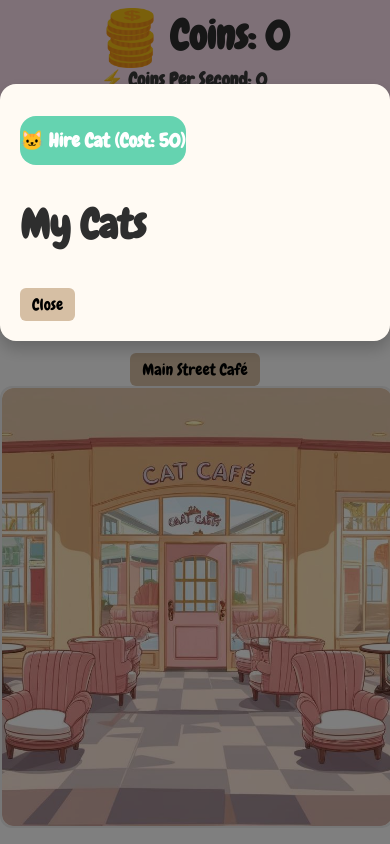
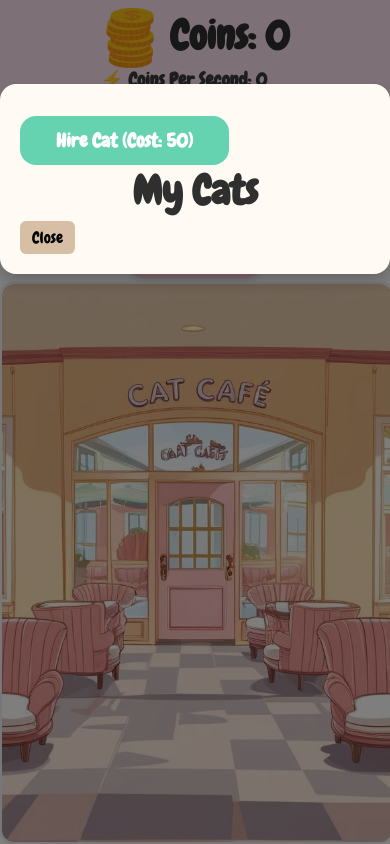
Before and after one commit to scrowley016/cat-cafe-idle, a React (Create React App) app: page / in a window 390 px wide. Both pictures are taken after a click on the button "Show Cats 🐱". Built offline with nearby package versions, Linux system fonts and the light colour scheme.

Commit message:
final style updates for today :)

```diff
--- a/src/App.css
+++ b/src/App.css
@@ -25,7 +25,7 @@ h1,
 h2 {
   font-family: "Chewy", system-ui;
   font-size: 2.5rem;
-  color: #2e2e2e;
+  color: #2f2f2f;
 }
 
 .container {
@@ -298,7 +298,6 @@ button {
     flex: 1;
     order: 1;
     height: auto;
-    padding: 16px 0;
   }
 
   .scroll-area {
@@ -346,7 +345,7 @@ button {
   .serve-btn {
     width: 100%;
     font-size: 1.8rem;
-    padding: 20px;
+    padding: 0px !important;
     border-radius: 28px;
   }
 }
@@ -366,6 +365,22 @@ button.serve-btn:hover {
   transform: translateY(-4px);
 }
 
+button.hire-btn-mbl{
+  background-color: #65d3b0;
+  color: white;
+  font-size: 1.2rem;
+  font-weight: bold;
+  padding: 12px 36px;
+  border-radius: 16px;
+  margin-top: 12px;
+  transition: background-color 0.3s ease;
+}
+button.hire-btn-mbl:hover {
+  background-color: #4cb998;
+}
+
+
+
 button.hire-btn {
   background-color: #65d3b0;
   color: white;
@@ -382,7 +397,7 @@ button.hire-btn:hover {
 
 button.upgrade-btn {
   background-color: #ffe48c;
-  color: #2e2e2e;
+  color: #2f2f2f;
   font-weight: bold;
   padding: 8px 16px;
   border-radius: 12px;
@@ -409,9 +424,9 @@ button.upgrade-btn:hover {
   overflow-y: auto;
   box-shadow: 0 8px 16px rgba(0, 0, 0, 0.2);
 }
-.cafe-tab {
+.cafe-button {
   background-color: #ffdde7;
-  color: #3a3a3a;
+  color: #2f2f2f;
   font-weight: bold;
   padding: 8px 16px;
   border: none;
@@ -421,7 +436,13 @@ button.upgrade-btn:hover {
   transition: background-color 0.3s ease;
 }
 
-.cafe-tab:hover,
-.cafe-tab.active {
+.cafe-button:hover,
+.cafe-button.active {
   background-color: #ffc5d4;
 }
+
+.ReactModal__Content h2{
+  margin: 0;
+  padding: 0;
+  text-align: center;
+}
--- a/src/App.js
+++ b/src/App.js
@@ -253,15 +253,39 @@ const handleClick = (e) => {
         <div className="coin">
           <div>
             <h2>
-              <img src="/images/coin-stack.png" alt="coins" style={{ height: "1.5em", verticalAlign: "middle" }} /> Coins: {coins}
+              <img
+                src="/images/coin-stack.png"
+                alt="coins"
+                style={{ height: "1.5em", verticalAlign: "middle" }}
+              />{" "}
+              Coins: {coins}
             </h2>
           </div>
-          <div> <h3>⚡ Coins Per Second: {coinsPerSecond}</h3></div>
+          <div>
+            {" "}
+            <h3>⚡ Coins Per Second: {coinsPerSecond}</h3>
+          </div>
         </div>
         <button onClick={handleClick} className="serve-btn">
-          <img src="/images/coin.png" alt="coin" style={{ height: "1.5em", verticalAlign: "middle", marginRight: "8px" }} />
+          <img
+            src="/images/coin.png"
+            alt="coin"
+            style={{
+              height: "1.5em",
+              verticalAlign: "middle",
+              marginRight: "8px",
+            }}
+          />
           Serve Customer
-          <img src="/images/coin.png" alt="coin" style={{ height: "1.5em", verticalAlign: "middle", marginLeft: "8px" }} />
+          <img
+            src="/images/coin.png"
+            alt="coin"
+            style={{
+              height: "1.5em",
+              verticalAlign: "middle",
+              marginLeft: "8px",
+            }}
+          />
         </button>
       </header>
 
@@ -310,16 +334,25 @@ const handleClick = (e) => {
               );
               return (
                 <div key={up.id} className="upgrade-card">
-                  <p><strong>{up.name}</strong> (x{up.count})</p>
-                  <p>+{up.cps} CPS — {cost} coins</p>
-                  <button className="upgrade-btn" onClick={() => buyUpgrade(up.id)}>
+                  <p>
+                    <strong>{up.name}</strong> (x{up.count})
+                  </p>
+                  <p>
+                    +{up.cps} CPS — {cost} coins
+                  </p>
+                  <button
+                    className="upgrade-btn"
+                    onClick={() => buyUpgrade(up.id)}
+                  >
                     Buy
                   </button>
                 </div>
               );
             })}
           </div>
-          <button onClick={() => setShowUpgrades(false)} className="close-btn">Close</button>
+          <button onClick={() => setShowUpgrades(false)} className="close-btn">
+            Close
+          </button>
         </Modal>
 
         <main className="cafe-area">
@@ -328,7 +361,9 @@ const handleClick = (e) => {
               <button
                 key={cafe.id}
                 onClick={() => setCurrentCafeIndex(i)}
-                className={currentCafeIndex === i ? "active" : ""}
+                className={
+                  currentCafeIndex === i ? "active cafe-button" : "cafe-button"
+                }
               >
                 {cafe.name}
               </button>
@@ -343,10 +378,16 @@ const handleClick = (e) => {
 
         {/* Mobile Toggle Buttons */}
         <div className="mobile-toggle">
-          <button onClick={() => setShowCats(!showCats)} className="toggle-button">
+          <button
+            onClick={() => setShowCats(!showCats)}
+            className="toggle-button"
+          >
             {showCats ? "Hide Cats 🐾" : "Show Cats 🐱"}
           </button>
-          <button onClick={() => setShowUpgrades(!showUpgrades)} className="toggle-button">
+          <button
+            onClick={() => setShowUpgrades(!showUpgrades)}
+            className="toggle-button"
+          >
             {showUpgrades ? "Hide Upgrades 🛠️" : "Show Upgrades 📦"}
           </button>
         </div>
@@ -379,11 +420,11 @@ const handleClick = (e) => {
           className="game-modal"
           overlayClassName="game-modal-overlay"
         >
-          <button className="hire-btn" onClick={hireCat}>
-            🐱 Hire Cat (Cost: {Math.floor(50 * Math.pow(1.375, cats))})
+          <button className="hire-btn-mbl" onClick={hireCat}>
+           Hire Cat (Cost: {Math.floor(50 * Math.pow(1.375, cats))})
           </button>
           <h2>My Cats</h2>
-          <div className="scroll-area">
+          <div className="scroll-area-cat">
             {currentCafe.cats.map((cat, i) => (
               <div key={i} className="cat-card">
                 <img src={cat.image} alt={cat.name} />
@@ -395,7 +436,9 @@ const handleClick = (e) => {
               </div>
             ))}
           </div>
-          <button onClick={() => setShowCats(false)} className="close-btn">Close</button>
+          <button onClick={() => setShowCats(false)} className="close-btn">
+            Close
+          </button>
         </Modal>
       </div>
 
```
